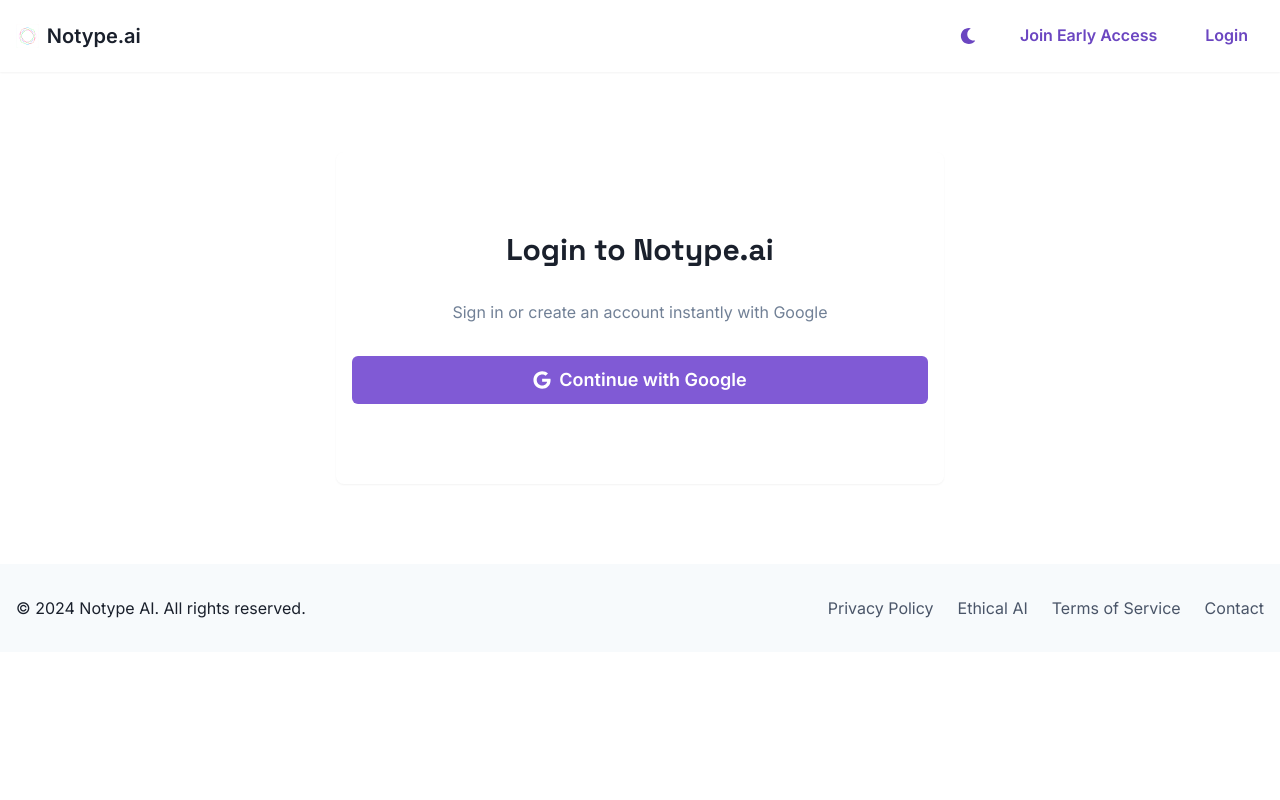
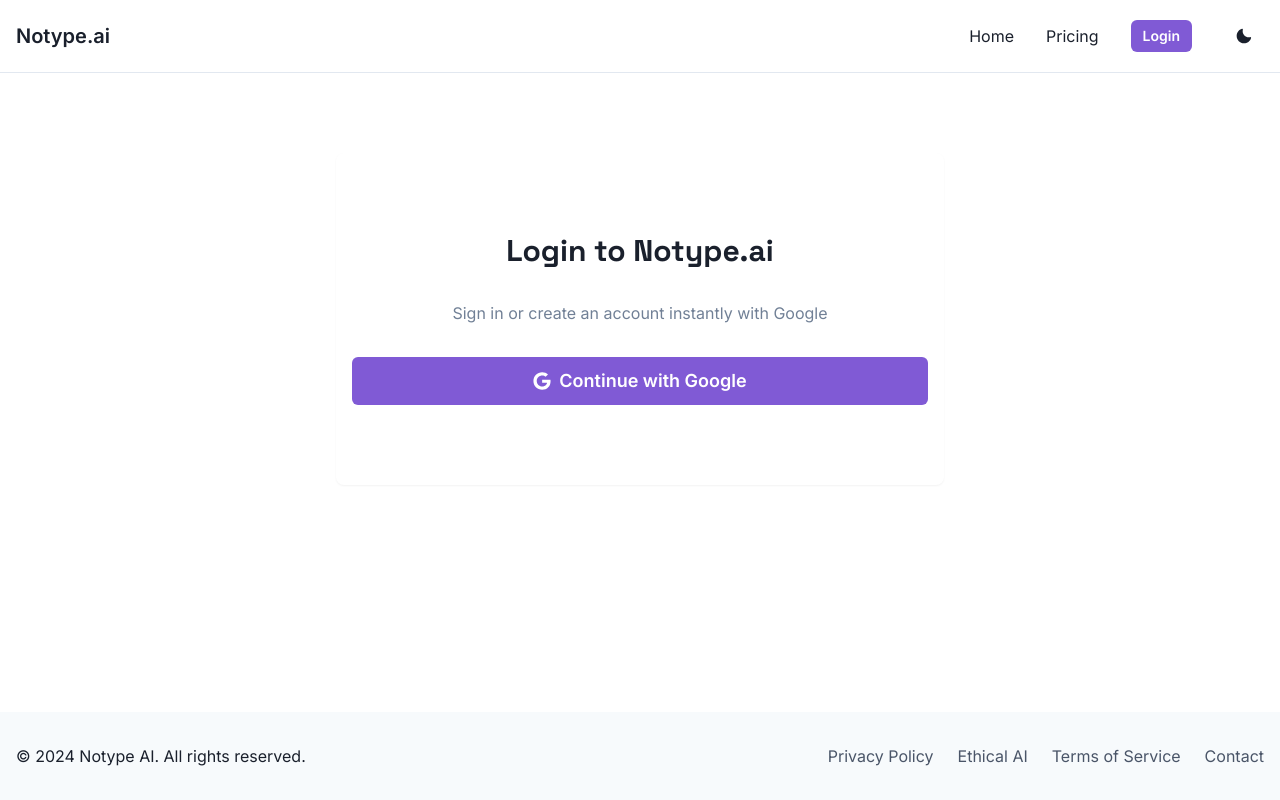
Before and after one commit to Mide6x/notypeaiweb, a React (Vite) app: page /login in a window 1280 px wide. Built offline with nearby package versions, Linux system fonts and the light colour scheme; no server answers.

Commit message:
Added prod and dev environment

```diff
--- a/src/components/Header/Header.tsx
+++ b/src/components/Header/Header.tsx
@@ -2,103 +2,135 @@
   Box,
   Container,
   Flex,
+  HStack,
+  IconButton,
   Button,
-  Image,
-  IconButton,
   useColorMode,
   useDisclosure,
-  VStack,
   Drawer,
-  DrawerBody,
-  DrawerHeader,
   DrawerOverlay,
   DrawerContent,
   DrawerCloseButton,
+  DrawerBody,
+  VStack,
+  Link as ChakraLink,
+  Menu,
+  MenuButton,
+  MenuList,
+  MenuItem,
+  Avatar,
 } from "@chakra-ui/react";
-import { Link, Link as RouterLink } from "react-router-dom";
-import { FaMoon, FaSun, FaBars } from "react-icons/fa";
+import { HamburgerIcon, MoonIcon, SunIcon } from "@chakra-ui/icons";
+import { Link } from "react-router-dom";
+import { FaChrome } from "react-icons/fa";
 
-const Header = () => {
+interface HeaderProps {
+  isAuthenticated?: boolean;
+  user?: {
+    name: string;
+    picture: string;
+  };
+  onLogout?: () => void;
+}
+
+const Header = ({ isAuthenticated, user, onLogout }: HeaderProps) => {
   const { colorMode, toggleColorMode } = useColorMode();
   const { isOpen, onOpen, onClose } = useDisclosure();
 
   const MenuItems = () => (
     <>
-      <IconButton
-        aria-label="Toggle dark mode"
-        icon={colorMode === "dark" ? <FaSun /> : <FaMoon />}
-        onClick={toggleColorMode}
-        variant="ghost"
+      <ChakraLink as={Link} to="/">
+        Home
+      </ChakraLink>
+      {isAuthenticated ? (
+        <>
+          <ChakraLink as={Link} to="/dashboard">
+            Dashboard
+          </ChakraLink>
+          <Button
+            as="a"
+            href="https://chromewebstore.google.com/detail/notypeai/jddchfnkcmclhijghgplffidgkcjkedd"
+            target="_blank"
+            leftIcon={<FaChrome />}
             colorScheme="purple"
-      />
-      <Button
-        colorScheme="purple"
-        variant="ghost"
-        onClick={() => {
-          document.getElementById("waitlist")?.scrollIntoView();
-          onClose();
-        }}
+            size="sm"
           >
-        Join Early Access
+            Add to Chrome
           </Button>
-      <Button
-        as={Link}
-        to="/login"
-        variant="ghost"
-        colorScheme="purple"
-        size={{ base: "sm", md: "md" }}
-        onClick={onClose}
-      >
+        </>
+      ) : (
+        <>
+          <ChakraLink as={Link} to="/pricing">
+            Pricing
+          </ChakraLink>
+          <Button as={Link} to="/login" colorScheme="purple" size="sm">
             Login
           </Button>
+        </>
+      )}
     </>
   );
 
   return (
     <Box
-      as="header"
       py={4}
-      bg={colorMode === "dark" ? "gray.900" : "white"}
-      boxShadow="sm"
+      borderBottom="1px"
+      borderColor={colorMode === "dark" ? "gray.700" : "gray.200"}
     >
       <Container maxW="container.xl">
         <Flex justify="space-between" align="center">
-          <Flex
-            align="center"
-            as={RouterLink}
-            to="/"
-            _hover={{ textDecoration: "none" }}
-          >
-            <Image src="/ntype.png" alt="Notype.ai logo" h="24px" mr={2} />
-            <Box fontSize="xl" fontWeight="bold">
+          <ChakraLink as={Link} to="/" fontSize="xl" fontWeight="bold">
             Notype.ai
-            </Box>
-          </Flex>
+          </ChakraLink>
 
-          {/* Desktop Menu */}
-          <Flex gap={4} align="center" display={{ base: "none", md: "flex" }}>
+          {/* Desktop Navigation */}
+          <HStack spacing={8} display={{ base: "none", md: "flex" }}>
             <MenuItems />
-          </Flex>
+            <IconButton
+              aria-label="Toggle color mode"
+              icon={colorMode === "dark" ? <SunIcon /> : <MoonIcon />}
+              onClick={toggleColorMode}
+              variant="ghost"
+            />
+            {isAuthenticated && user && (
+              <Menu>
+                <MenuButton>
+                  <Avatar size="sm" src={user.picture} name={user.name} />
+                </MenuButton>
+                <MenuList>
+                  <MenuItem onClick={toggleColorMode}>
+                    {colorMode === "dark" ? "Light Mode" : "Dark Mode"}
+                  </MenuItem>
+                  <MenuItem onClick={onLogout}>Logout</MenuItem>
+                </MenuList>
+              </Menu>
+            )}
+          </HStack>
 
-          {/* Mobile Menu Button */}
+          {/* Mobile Navigation */}
           <IconButton
             aria-label="Open menu"
-            icon={<FaBars />}
+            icon={<HamburgerIcon />}
             onClick={onOpen}
             display={{ base: "flex", md: "none" }}
-            variant="ghost"
-            colorScheme="purple"
           />
 
-          {/* Mobile Menu Drawer */}
-          <Drawer isOpen={isOpen} placement="right" onClose={onClose}>
+          <Drawer isOpen={isOpen} onClose={onClose} placement="right">
             <DrawerOverlay />
             <DrawerContent>
               <DrawerCloseButton />
-              <DrawerHeader>Menu</DrawerHeader>
               <DrawerBody>
-                <VStack spacing={4} align="stretch">
+                <VStack spacing={4} align="stretch" mt={8}>
                   <MenuItems />
+                  {isAuthenticated && (
+                    <Button
+                      onClick={onLogout}
+                      colorScheme="red"
+                      variant="outline"
+                    >
+                      Logout
+                    </Button>
+                  )}
                 </VStack>
               </DrawerBody>
             </DrawerContent>
--- a/src/components/Layout/MainLayout.tsx
+++ b/src/components/Layout/MainLayout.tsx
@@ -1,16 +1,77 @@
 import { Box } from "@chakra-ui/react";
 import Header from "../Header/Header";
 import Footer from "../Footer/Footer";
+import { useNavigate } from "react-router-dom";
+import axios from "axios";
+import { useState, useEffect } from "react";
+
+interface User {
+  name: string;
+  picture: string;
+}
 
 interface MainLayoutProps {
   children: React.ReactNode;
 }
 
 const MainLayout = ({ children }: MainLayoutProps) => {
+  const [isAuthenticated, setIsAuthenticated] = useState(false);
+  const [user, setUser] = useState<User | undefined>(undefined);
+  const navigate = useNavigate();
+  const apiUrl = import.meta.env.VITE_API_URL;
+
+  useEffect(() => {
+    const checkAuth = async () => {
+      try {
+        const response = await axios.get(`${apiUrl}/auth/user`, {
+          withCredentials: true,
+          headers: {
+            Accept: "application/json",
+            "Content-Type": "application/json",
+          },
+        });
+        setUser(response.data);
+        setIsAuthenticated(true);
+      } catch {
+        setIsAuthenticated(false);
+        setUser(undefined);
+      }
+    };
+
+    if (apiUrl) {
+      checkAuth();
+    }
+  }, [apiUrl]);
+
+  const handleLogout = async () => {
+    try {
+      await axios.post(
+        `${apiUrl}/auth/logout`,
+        {},
+        {
+          withCredentials: true,
+          headers: {
+            Accept: "application/json",
+            "Content-Type": "application/json",
+          },
+        }
+      );
+      setIsAuthenticated(false);
+      setUser(undefined);
+      navigate("/login");
+    } catch {
+      console.error("Logout failed");
+    }
+  };
+
   return (
-    <Box>
-      <Header />
-      {children}
+    <Box minH="100vh" display="flex" flexDirection="column">
+      <Header
+        isAuthenticated={isAuthenticated}
+        user={user}
+        onLogout={handleLogout}
+      />
+      <Box flex="1">{children}</Box>
       <Footer />
     </Box>
   );
--- a/vite.config.ts
+++ b/vite.config.ts
@@ -1,16 +1,17 @@
-import { defineConfig, loadEnv } from 'vite'
+import { defineConfig } from 'vite'
 import react from '@vitejs/plugin-react'
 
 // https://vite.dev/config/
-export default defineConfig(({ mode }) => {
-  const env = loadEnv(mode, process.cwd(), '');
-  return {
-    plugins: [react()],
-    define: {
-      'import.meta.env.VITE_API_URL': JSON.stringify(env.VITE_API_URL),
-    },
-    build: {
-      sourcemap: true,
-    },
-  };
-});
+export default defineConfig(({ mode }) => ({
+  plugins: [react()],
+  server: {
+    port: 5173,
+    proxy: mode === 'development' ? {
+      '/api': {
+        target: 'http://localhost:3000',
+        changeOrigin: true,
+        rewrite: (path) => path.replace(/^\/api/, '')
+      }
+    } : undefined
+  }
+}))
```
Also changed, not shown: 1 other file (tests, documents, lock files or other folders). Lines whose indentation alone changed are shown as unchanged.
